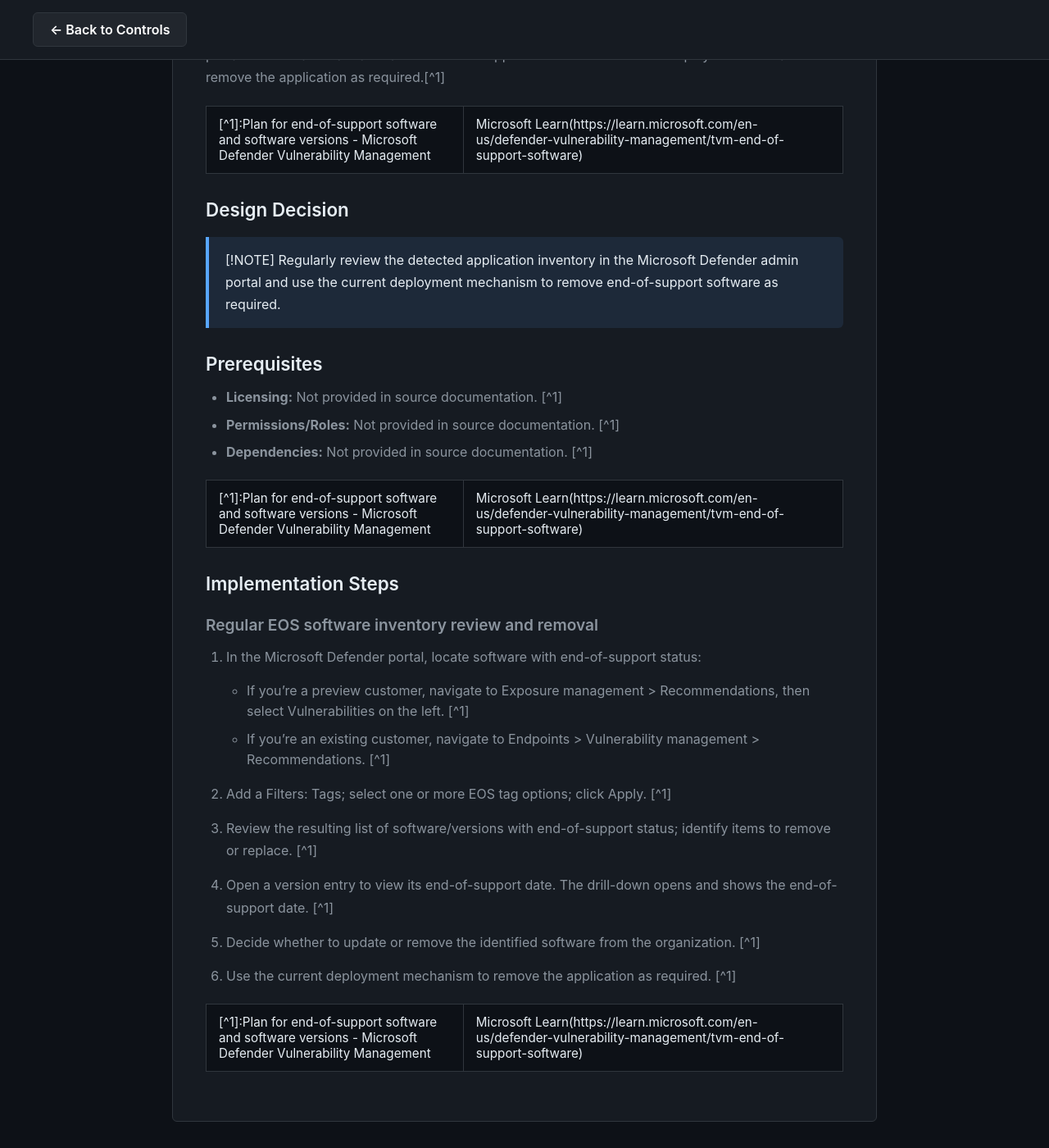
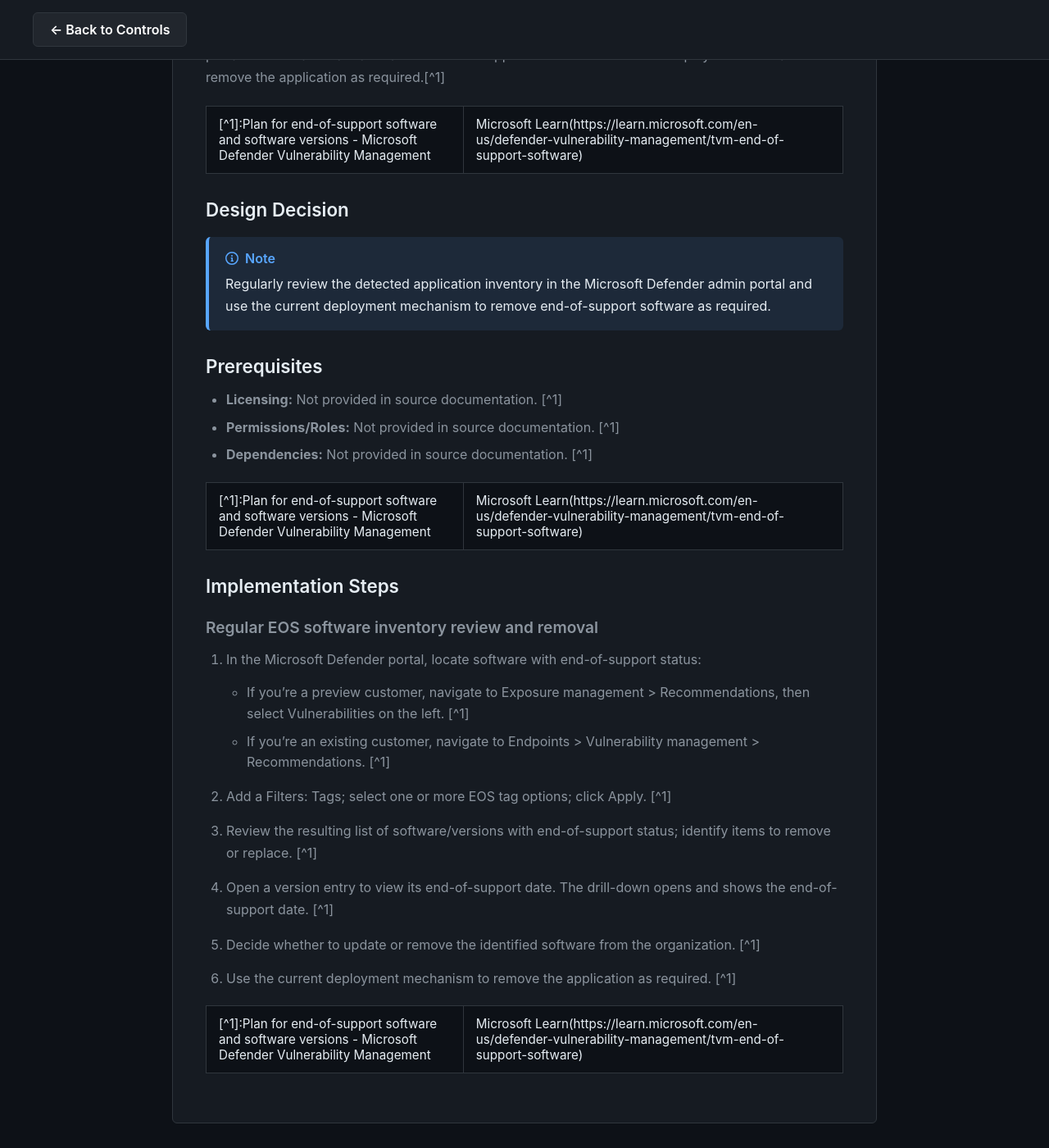
Before and after one commit to alanburchill/ISM-Controls-Guide, a Jekyll site: the page built from controls/row-50-ISM-1704.response.md, in a window 1280 px wide and 1400 px high, scrolled down 762 px. Shown: the whole window at 82% size. Built offline with Jekyll 4.4.1, drawn with Linux system fonts in a browser that asks for light colours.

Commit message:
Add support for GitHub-style callouts [!NOTE] [!WARNING] etc

```diff
--- a/_layouts/control.html
+++ b/_layouts/control.html
@@ -137,14 +137,46 @@
     .footnote { color: #58a6ff; font-size: 0.85em; vertical-align: super; }
     .reversefootnote { color: #58a6ff; }
     /* GitHub-style alerts/callouts */
-    .alert, .note, .warning, .tip, .important {
-      border-left: 4px solid #58a6ff;
-      padding: 15px 20px;
+    .callout {
+      padding: 16px 20px;
       margin: 20px 0;
+      border-radius: 6px;
+      border-left: 4px solid;
+    }
+    .callout-title {
+      display: flex;
+      align-items: center;
+      gap: 8px;
+      font-weight: 600;
+      margin-bottom: 8px;
+    }
+    .callout-title svg { flex-shrink: 0; }
+    .callout p { margin: 0; color: #e6edf3; }
+    .callout-note {
       background: rgba(88, 166, 255, 0.1);
-      border-radius: 0 6px 6px 0;
+      border-color: #58a6ff;
     }
-    .alert p, .note p, .warning p, .tip p, .important p { margin: 0; color: #e6edf3; }
+    .callout-note .callout-title { color: #58a6ff; }
+    .callout-warning {
+      background: rgba(210, 153, 34, 0.1);
+      border-color: #d29922;
+    }
+    .callout-warning .callout-title { color: #d29922; }
+    .callout-tip {
+      background: rgba(63, 185, 80, 0.1);
+      border-color: #3fb950;
+    }
+    .callout-tip .callout-title { color: #3fb950; }
+    .callout-important {
+      background: rgba(168, 113, 255, 0.1);
+      border-color: #a371f7;
+    }
+    .callout-important .callout-title { color: #a371f7; }
+    .callout-caution {
+      background: rgba(248, 81, 73, 0.1);
+      border-color: #f85149;
+    }
+    .callout-caution .callout-title { color: #f85149; }
     @media (max-width: 768px) {
       .header { padding: 15px 20px; }
       .content-card { padding: 25px; }
@@ -161,5 +193,26 @@
       {{ content }}
     </div>
   </div>
+  <script>
+    // Convert GitHub-style alerts [!NOTE], [!WARNING], etc. to styled callouts
+    document.querySelectorAll('blockquote').forEach(bq => {
+      const text = bq.innerHTML;
+      const match = text.match(/\[!(NOTE|WARNING|TIP|IMPORTANT|CAUTION)\]/i);
+      if (match) {
+        const type = match[1].toLowerCase();
+        const icons = {
+          note: '<svg width="16" height="16" viewBox="0 0 16 16" fill="currentColor"><path d="M0 8a8 8 0 1 1 16 0A8 8 0 0 1 0 8Zm8-6.5a6.5 6.5 0 1 0 0 13 6.5 6.5 0 0 0 0-13ZM6.5 7.75A.75.75 0 0 1 7.25 7h1a.75.75 0 0 1 .75.75v2.75h.25a.75.75 0 0 1 0 1.5h-2a.75.75 0 0 1 0-1.5h.25v-2h-.25a.75.75 0 0 1-.75-.75ZM8 6a1 1 0 1 1 0-2 1 1 0 0 1 0 2Z"/></svg>',
+          warning: '<svg width="16" height="16" viewBox="0 0 16 16" fill="currentColor"><path d="M6.457 1.047c.659-1.234 2.427-1.234 3.086 0l6.082 11.378A1.75 1.75 0 0 1 14.082 15H1.918a1.75 1.75 0 0 1-1.543-2.575Zm1.763.707a.25.25 0 0 0-.44 0L1.698 13.132a.25.25 0 0 0 .22.368h12.164a.25.25 0 0 0 .22-.368Zm.53 3.996v2.5a.75.75 0 0 1-1.5 0v-2.5a.75.75 0 0 1 1.5 0ZM9 11a1 1 0 1 1-2 0 1 1 0 0 1 2 0Z"/></svg>',
+          tip: '<svg width="16" height="16" viewBox="0 0 16 16" fill="currentColor"><path d="M8 1.5c-2.363 0-4 1.69-4 3.75 0 .984.424 1.625.984 2.304l.214.253c.223.264.47.556.673.848.284.411.537.896.621 1.49a.75.75 0 0 1-1.484.211c-.04-.282-.163-.547-.37-.847a8.456 8.456 0 0 0-.542-.68c-.084-.1-.173-.205-.268-.32C3.201 7.75 2.5 6.766 2.5 5.25 2.5 2.31 4.863 0 8 0s5.5 2.31 5.5 5.25c0 1.516-.701 2.5-1.328 3.259-.095.115-.184.22-.268.319-.207.245-.383.453-.541.681-.208.3-.33.565-.37.847a.751.751 0 0 1-1.485-.212c.084-.593.337-1.078.621-1.489.203-.292.45-.584.673-.848.075-.088.147-.173.213-.253.561-.679.985-1.32.985-2.304 0-2.06-1.637-3.75-4-3.75ZM5.75 12h4.5a.75.75 0 0 1 0 1.5h-4.5a.75.75 0 0 1 0-1.5ZM6 15.25a.75.75 0 0 1 .75-.75h2.5a.75.75 0 0 1 0 1.5h-2.5a.75.75 0 0 1-.75-.75Z"/></svg>',
+          important: '<svg width="16" height="16" viewBox="0 0 16 16" fill="currentColor"><path d="M0 1.75C0 .784.784 0 1.75 0h12.5C15.216 0 16 .784 16 1.75v9.5A1.75 1.75 0 0 1 14.25 13H8.06l-2.573 2.573A1.458 1.458 0 0 1 3 14.543V13H1.75A1.75 1.75 0 0 1 0 11.25Zm1.75-.25a.25.25 0 0 0-.25.25v9.5c0 .138.112.25.25.25h2a.75.75 0 0 1 .75.75v2.19l2.72-2.72a.749.749 0 0 1 .53-.22h6.5a.25.25 0 0 0 .25-.25v-9.5a.25.25 0 0 0-.25-.25Zm7 2.25v2.5a.75.75 0 0 1-1.5 0v-2.5a.75.75 0 0 1 1.5 0ZM9 9a1 1 0 1 1-2 0 1 1 0 0 1 2 0Z"/></svg>',
+          caution: '<svg width="16" height="16" viewBox="0 0 16 16" fill="currentColor"><path d="M4.47.22A.749.749 0 0 1 5 0h6c.199 0 .389.079.53.22l4.25 4.25c.141.14.22.331.22.53v6a.749.749 0 0 1-.22.53l-4.25 4.25A.749.749 0 0 1 11 16H5a.749.749 0 0 1-.53-.22L.22 11.53A.749.749 0 0 1 0 11V5c0-.199.079-.389.22-.53Zm.84 1.28L1.5 5.31v5.38l3.81 3.81h5.38l3.81-3.81V5.31L10.69 1.5ZM8 4a.75.75 0 0 1 .75.75v3.5a.75.75 0 0 1-1.5 0v-3.5A.75.75 0 0 1 8 4Zm0 8a1 1 0 1 1 0-2 1 1 0 0 1 0 2Z"/></svg>'
+        };
+        const titles = { note: 'Note', warning: 'Warning', tip: 'Tip', important: 'Important', caution: 'Caution' };
+        const content = text.replace(/\[!(NOTE|WARNING|TIP|IMPORTANT|CAUTION)\]\s*/i, '');
+        bq.className = 'callout callout-' + type;
+        bq.innerHTML = '<div class="callout-title">' + icons[type] + ' ' + titles[type] + '</div>' + content;
+      }
+    });
+  </script>
 </body>
 </html>
```
